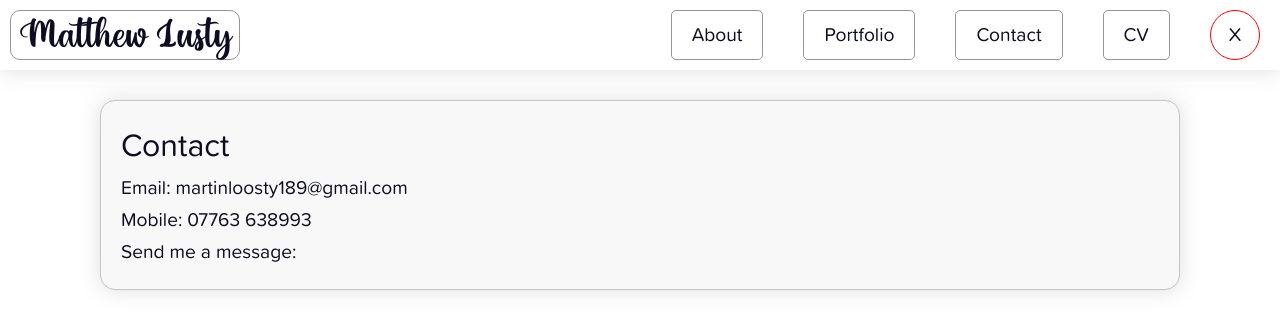
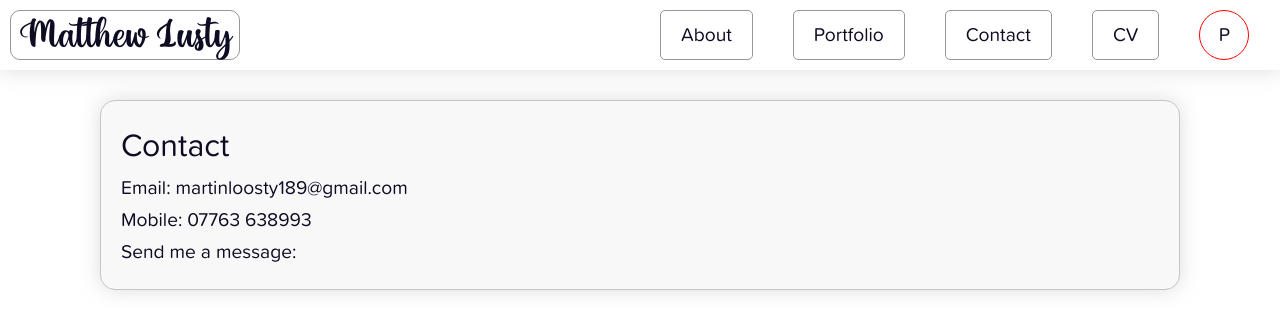
Before and after one commit to mattlusty/portfolio, a React (Create React App) app: page /contact in a window 1280 px wide. Shown: the top 332 px of the page. Built offline with nearby package versions, Linux system fonts and the light colour scheme.

Commit message:
feat: add toggle click to ProfileMenu and updates

```diff
--- a/src/App.js
+++ b/src/App.js
@@ -11,14 +11,14 @@ import CV from "./components/CV";
 function App() {
   let [hidden, setHidden] = useState(false);
 
-  let toggleMenu = () => {
+  let toggleSideMenu = () => {
     setHidden(!hidden);
   };
 
   return (
     <div className="App">
-      <Nav toggleMenu={toggleMenu} />
-      <SideMenu toggleMenu={toggleMenu} hidden={hidden} />
+      <Nav toggleSideMenu={toggleSideMenu} />
+      <SideMenu toggleSideMenu={toggleSideMenu} hidden={hidden} />
       <Switch>
         <Route path="/portfolio">
           <Portfolio> </Portfolio>
--- a/src/components/Nav.jsx
+++ b/src/components/Nav.jsx
@@ -2,28 +2,40 @@ import React, { Component } from "react";
 // style
 import "../styles/css/Nav.css";
 import { withRouter } from "react-router-dom";
+// components
+import ProfileMenu from "./ProfileMenu";
 
 class Nav extends Component {
+  state = { profileMenu: { hidden: false, closed: true } };
+
   navSelect = (e) => {
     this.props.history.push(e.target.innerHTML);
+  };
+
+  toggleProfileMenu = () => {
+    console.log("helo");
+    this.setState({ profileMenu: { ...this.state.profileMenu, closed: !this.state.profileMenu.closed } });
   };
 
   render() {
     return (
       <div className="Nav">
         <div className="title">Matthew Lusty</div>
-        <div className="middle"></div>
-        <div className="menu">
-          <ul>
+        <div className="rightSide">
+          <ul className="menu">
             <li onClick={this.navSelect}>About</li>
             <li onClick={this.navSelect}>Portfolio</li>
             <li onClick={this.navSelect}>Contact</li>
             <li onClick={this.navSelect}>CV</li>
-            <li className="profile">X</li>
           </ul>
-        </div>
-        <div className="mobileMenuToggle" onClick={this.props.toggleMenu}>
-          <i className="icon-times"></i>
+          <ProfileMenu
+            hidden={this.state.profileMenu.hidden}
+            closed={this.state.profileMenu.closed}
+            toggleProfileMenu={this.toggleProfileMenu}
+          />
+          <div className="mobileMenuToggle" onClick={this.props.toggleSideMenu}>
+            <i className="icon-times"></i>
+          </div>
         </div>
       </div>
     );
--- a/src/components/ProfileMenu.jsx
+++ b/src/components/ProfileMenu.jsx
@@ -6,18 +6,33 @@ import "../styles/css/ProfileMenu.css";
 import ItemName from "./ItemName";
 
 function ProfileMenu(props) {
-  var [hidden, setHidden] = useState(true);
+  // var [hidden, setHidden] = useState(false);
   var [loggedIn, setLoggedIn] = useState(true);
   var [user] = useState("mattlusty");
 
+  console.log(props.closed);
+
   return (
-    <div className={`ProfileMenu ${hidden}`}>
-      <div className="profileMenu">
-        <div className="items">
-          <ItemName name="home" label="Account" />
-          <ItemName name="leaf" label="Settings" />
-          <ItemName name="home" label="Log out" />
+    <div className={`ProfileMenu ${props.hidden ? "hidden" : ""}`}>
+      <div className="item" onClick={props.toggleProfileMenu}>
+        P
+      </div>
+      <div className={`profileMenu ${props.closed ? "hidden" : ""}`}>
+        <div className="header">
+          <div className="icon">D</div>
+          <div className="user">mattlusty123</div>
         </div>
+        <ul className="items">
+          <li name="home" label="Account">
+            <div>Account</div>
+          </li>
+          <li name="leaf" label="Settings">
+            <div>Settings</div>
+          </li>
+          <li className="logout" name="logout" label="logout">
+            <div>Log out</div>
+          </li>
+        </ul>
       </div>
     </div>
   );
--- a/src/styles/css/Nav.css
+++ b/src/styles/css/Nav.css
@@ -1,6 +1,6 @@
 .Nav {
-  display: flex;
-  justify-content: space-between;
+  display: grid;
+  grid-template-columns: 1fr 1fr;
   box-shadow: 0 0 20px rgba(182, 182, 182, 0.467);
   padding: 10px 0;
 }
@@ -16,6 +16,10 @@
   font-size: 2.7rem;
   height: 50px;
   width: 230px;
+}
+
+.Nav > .rightSide {
+  display: flex;
 }
 
 .Nav .menu {
@@ -47,25 +51,18 @@
     display: flex;
     height: 50px;
   }
-  .Nav .menu ul {
+  .Nav > ul.menu {
     display: flex;
   }
-  .Nav .menu li {
+  .Nav .menu > li {
     border: 1px solid #969696;
     border-radius: 5px;
     display: flex;
     align-items: center;
     margin: 0 20px;
+    height: 50px;
     padding: 10px 20px;
     cursor: pointer;
-  }
-  .Nav .menu .profile {
-    display: flex;
-    justify-content: center;
-    align-items: center;
-    border: 1px solid red;
-    border-radius: 100%;
-    width: 50px;
   }
   .Nav .menu li:last-child {
     margin-right: 20px;
--- /dev/null
+++ b/src/styles/css/ProfileMenu.css
@@ -0,0 +1,95 @@
+.ProfileMenu {
+  position: relative;
+  margin: 0 20px;
+}
+
+.ProfileMenu .item {
+  display: flex;
+  justify-content: center;
+  align-items: center;
+  border: 1px solid red;
+  border-radius: 100%;
+  height: 50px;
+  width: 50px;
+  cursor: pointer;
+}
+
+.ProfileMenu .profileMenu {
+  border: 1px solid #c5c5c5;
+  box-shadow: 0 0 10px rgba(0, 0, 0, 0.123);
+  background-color: #f8f8f8;
+  border-radius: 5px;
+  position: absolute;
+  right: 0px;
+  margin-top: 5px;
+}
+
+.ProfileMenu .profileMenu.hidden {
+  display: none;
+}
+
+.ProfileMenu .profileMenu > .header {
+  border-top: 1px solid #dddddd;
+  border-bottom: 1px solid #dddddd;
+  background-color: white;
+  display: flex;
+  align-items: center;
+  flex-direction: flex;
+  padding: 5px 10px;
+  margin: 10px 0 0 0;
+}
+
+.ProfileMenu .profileMenu > .header > .icon {
+  display: flex;
+  color: #bebebe;
+  justify-content: center;
+  align-items: center;
+  width: 30px;
+  height: 30px;
+  border-radius: 100%;
+  border: 1px solid #bebebe;
+  margin-right: 5px;
+}
+
+.ProfileMenu .profileMenu > .header > .user {
+  display: flex;
+  align-items: center;
+  border-radius: 5px;
+  padding: 5px;
+}
+
+.ProfileMenu .profileMenu > .header > .close {
+  display: flex;
+  align-self: flex-start;
+  justify-content: center;
+  align-items: center;
+  width: 50px;
+  height: 50px;
+  border-radius: 100%;
+}
+
+.ProfileMenu .profileMenu > .header > .close > * {
+  display: flex;
+  justify-content: center;
+  align-items: center;
+  width: 30px;
+  height: 30px;
+  border-radius: 100%;
+  border: 1px solid black;
+  padding: 5px;
+  cursor: pointer;
+}
+
+.ProfileMenu .profileMenu > ul {
+  display: flex;
+  flex-direction: column;
+  padding: 3px;
+}
+
+.ProfileMenu .profileMenu > ul > li {
+  padding: 15px;
+}
+
+.ProfileMenu.hidden {
+  display: none;
+}
--- a/src/styles/scss/Nav.scss
+++ b/src/styles/scss/Nav.scss
@@ -1,8 +1,9 @@
 // using .Nav .title ... height = 50px
 
 .Nav {
-  display: flex;
-  justify-content: space-between;
+  display: grid;
+  grid-template-columns: 1fr 1fr;
+  // justify-content: space-between;
   // height: 100px;
   box-shadow: 0 0 20px rgba(182, 182, 182, 0.467);
   padding: 10px 0;
@@ -19,6 +20,10 @@
   font-size: 2.7rem;
   height: 50px;
   width: 230px;
+}
+
+.Nav > .rightSide {
+  display: flex;
 }
 
 .Nav .menu {
@@ -52,28 +57,27 @@
     height: 50px;
   }
 
-  .Nav .menu ul {
+  .Nav > ul.menu {
     display: flex;
   }
 
-  .Nav .menu li {
+  .Nav .menu > li {
     border: 1px solid rgb(150, 150, 150);
     border-radius: 5px;
     display: flex;
     align-items: center;
     margin: 0 20px;
+    height: 50px;
     padding: 10px 20px;
     cursor: pointer;
   }
 
-  .Nav .menu .profile {
-    display: flex;
-    justify-content: center;
-    align-items: center;
-    border: 1px solid red;
-    border-radius: 100%;
-    width: 50px;
-  }
+  // .Nav .menu .profileItem {
+  //   border: 1px solid red;
+  //   border-radius: 100%;
+  //   width: 50px;
+  //   height: 50px;
+  // }
 
   .Nav .menu li:last-child {
     margin-right: 20px;
--- /dev/null
+++ b/src/styles/scss/ProfileMenu.scss
@@ -0,0 +1,139 @@
+// .ProfileMenu {
+//   border: 1px solid rgb(197, 197, 197);
+//   // height: 600px;
+//   margin: 30px 100px;
+//   padding: 20px;
+//   border-radius: 15px;
+//   background-color: #f8f8f8;
+//   box-shadow: 0 0 20px rgba(182, 182, 182, 0.467);
+// }
+
+// .ProfileMenu .header {
+//   // font-family: "sam";
+//   font-size: 2rem;
+//   padding: 10px 0;
+// }
+
+// .ProfileMenu .content {
+//   line-height: 2rem;
+// }
+
+.ProfileMenu {
+  position: relative;
+  margin: 0 20px;
+
+  // display: flex;
+  // // justify-content: center;
+  // // align-items: center;
+  // border: 1px solid red;
+  // border-radius: 100%;
+  // height: 50px;
+  // width: 50px;
+  // margin: 0 20px;
+}
+
+.ProfileMenu .item {
+  display: flex;
+  justify-content: center;
+  align-items: center;
+  border: 1px solid red;
+  border-radius: 100%;
+  height: 50px;
+  width: 50px;
+  cursor: pointer;
+}
+
+.ProfileMenu .profileMenu {
+  border: 1px solid #c5c5c5;
+  box-shadow: 0 0 10px rgba(0, 0, 0, 0.123);
+  background-color: rgb(248, 248, 248);
+  // border: 1px solid red;
+  border-radius: 5px;
+  position: absolute;
+  right: 0px;
+  // width: 250px;
+  // padding: 10px;
+  margin-top: 5px;
+}
+
+.ProfileMenu .profileMenu.hidden {
+  display: none;
+}
+
+.ProfileMenu .profileMenu > .header {
+  border-top: 1px solid #dddddd;
+  border-bottom: 1px solid #dddddd;
+  background-color: white;
+  display: flex;
+  align-items: center;
+  flex-direction: flex;
+  padding: 5px 10px;
+  margin: 10px 0 0 0;
+}
+
+.ProfileMenu .profileMenu > .header > .icon {
+  display: flex;
+  color: #bebebe;
+  justify-content: center;
+  align-items: center;
+  width: 30px;
+  height: 30px;
+  border-radius: 100%;
+  border: 1px solid #bebebe;
+  margin-right: 5px;
+}
+
+.ProfileMenu .profileMenu > .header > .user {
+  display: flex;
+  align-items: center;
+  // height: 50px;
+  border-radius: 5px;
+  // border: 1px solid black;
+  padding: 5px;
+}
+
+.ProfileMenu .profileMenu > .header > .close {
+  display: flex;
+  align-self: flex-start;
+  justify-content: center;
+  align-items: center;
+  width: 50px;
+  height: 50px;
+  border-radius: 100%;
+
+  // border: 1px solid red;
+}
+
+.ProfileMenu .profileMenu > .header > .close > * {
+  display: flex;
+  justify-content: center;
+  align-items: center;
+  width: 30px;
+  height: 30px;
+  border-radius: 100%;
+  border: 1px solid black;
+  padding: 5px;
+  cursor: pointer;
+}
+
+.ProfileMenu .profileMenu > ul {
+  display: flex;
+  flex-direction: column;
+  padding: 3px;
+}
+
+.ProfileMenu .profileMenu > ul > li {
+  // border: 1px solid black;
+  padding: 15px;
+}
+
+// .ProfileMenu .profileMenu > ul > li.logout {
+//   background-color: white;
+//   margin-bottom: 10px;
+//   border-top: 1px solid #dddddd;
+//   border-bottom: 1px solid #dddddd;
+// }
+
+.ProfileMenu.hidden {
+  display: none;
+}
```
Also changed, not shown: src/styles/css/About copy.css (added, +17 -0 lines).
